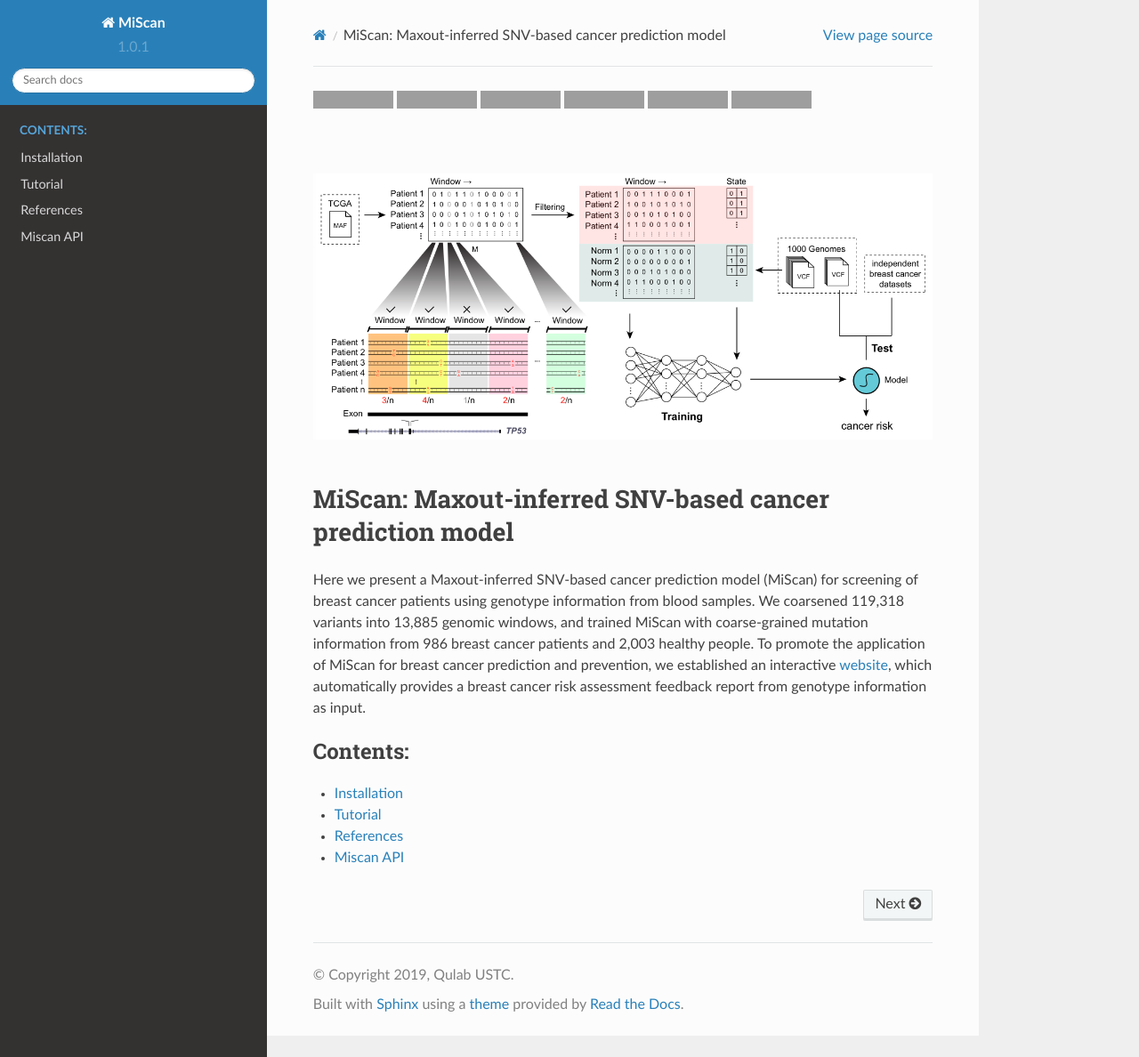
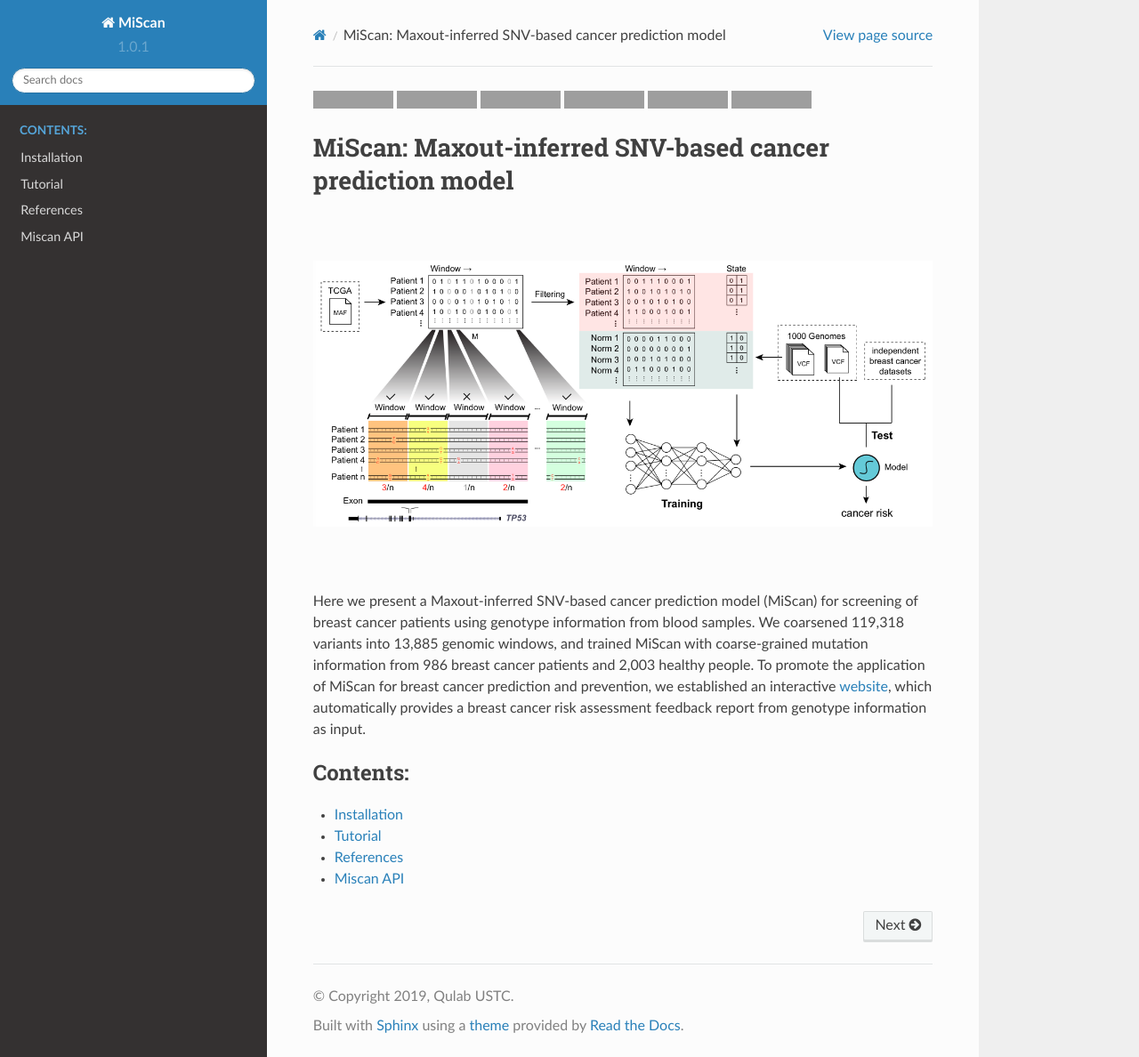
Before and after one commit to jefferyUstc/MiScan_cli, a Sphinx documentation site: the page built from docs/source/index.rst, in a window 1280 px wide and 1188 px high. Shown: the whole window at 89% size. Built offline with Sphinx 7.4.7 and the Read the Docs theme 2.0.0, drawn with Linux system fonts in a browser that asks for light colours; grey boxes are pictures that could not be loaded.

```diff
--- a/docs/source/index.rst
+++ b/docs/source/index.rst
@@ -26,14 +26,14 @@
 .. |Status| image:: https://img.shields.io/pypi/status/MiScan
     :alt: PyPI - Status
 
+MiScan: Maxout-inferred SNV-based cancer prediction model
+==============================================================
 |
-
 .. image:: ./_static/route.png
 
 |
 
-MiScan: Maxout-inferred SNV-based cancer prediction model
-==============================================================
+
 
 Here we present a Maxout-inferred SNV-based cancer prediction model (MiScan) for screening of breast cancer patients
 using genotype information from blood samples. We coarsened 119,318 variants into 13,885 genomic windows, and trained
```
